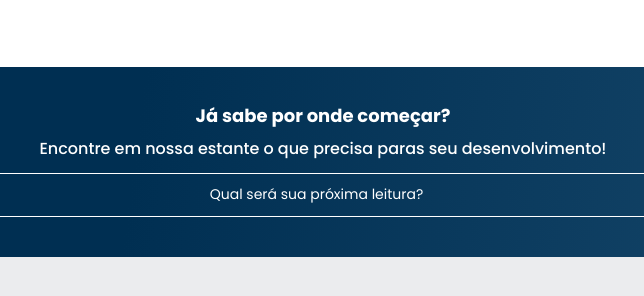
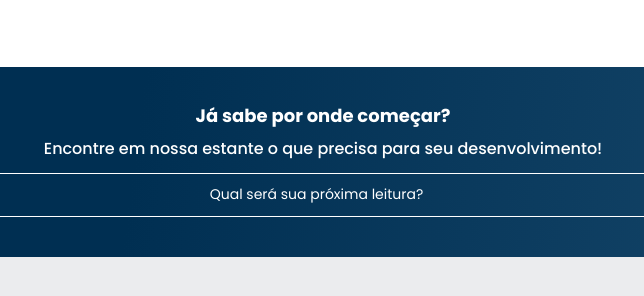
Before and after one commit to Edmitsu/estudosFront, a plain HTML site: page MobileFirst/index.html in a window 1280 px wide. Shown: the full height of the page, 317-961 px from the left. Drawn offline with Linux system fonts and the light colour scheme.

Commit message:
correção search

```diff
--- a/MobileFirst/index.html
+++ b/MobileFirst/index.html
@@ -43,7 +43,7 @@
     </header>
     <section class="banner">
         <h2 class="banner__titulo">Já sabe por onde começar?</h2>
-        <p class="banner__texto">Encontre em nossa estante o que precisa paras seu desenvolvimento!</p>
+        <p class="banner__texto">Encontre em nossa estante o que precisa para seu desenvolvimento!</p>
         <input type="search" class="banner__pesquisa" placeholder="Qual será sua próxima leitura?">
     </section>
 
```
